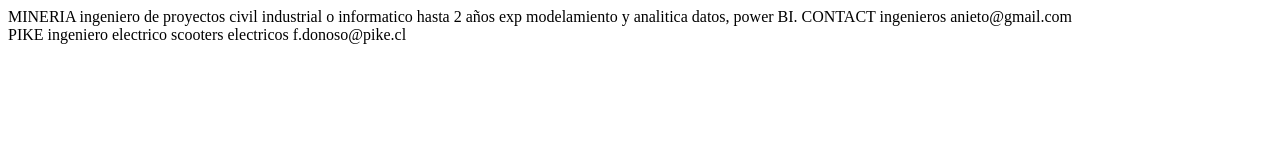
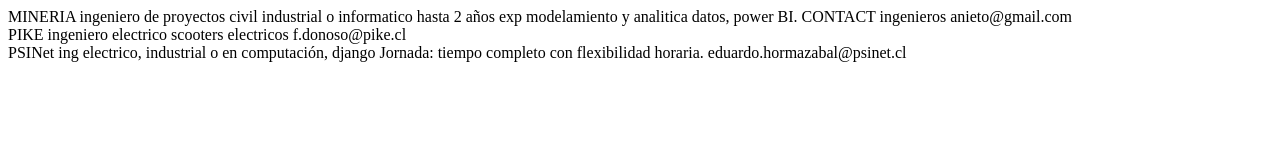
Before and after one commit to lsescares/lasamarillasdeluis, a plain HTML site: page index.html in a window 1280 px wide. Drawn offline with Linux system fonts and the light colour scheme.

Commit message:
agregue oferta de psinet

```diff
--- a/index.html
+++ b/index.html
@@ -20,6 +20,15 @@
 				scooters electricos
 				f.donoso@pike.cl
 			</div>
+			<div>
+				PSINet
+				ing electrico, industrial o en computación, django
+				Jornada: tiempo completo con flexibilidad horaria.
+				eduardo.hormazabal@psinet.cl
+			</div>
+
+
+
 
 		</body>
 		</html>
```
